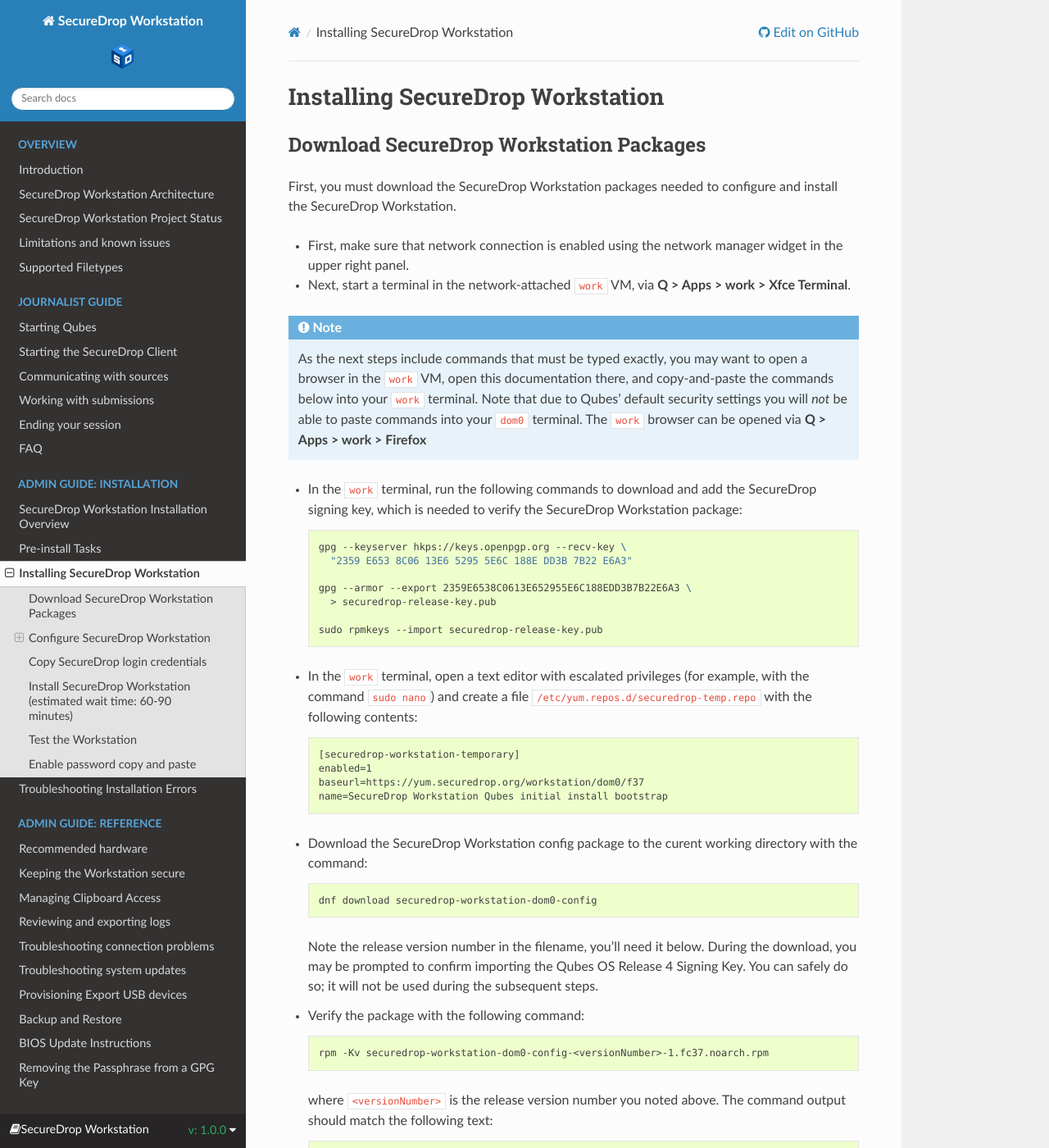
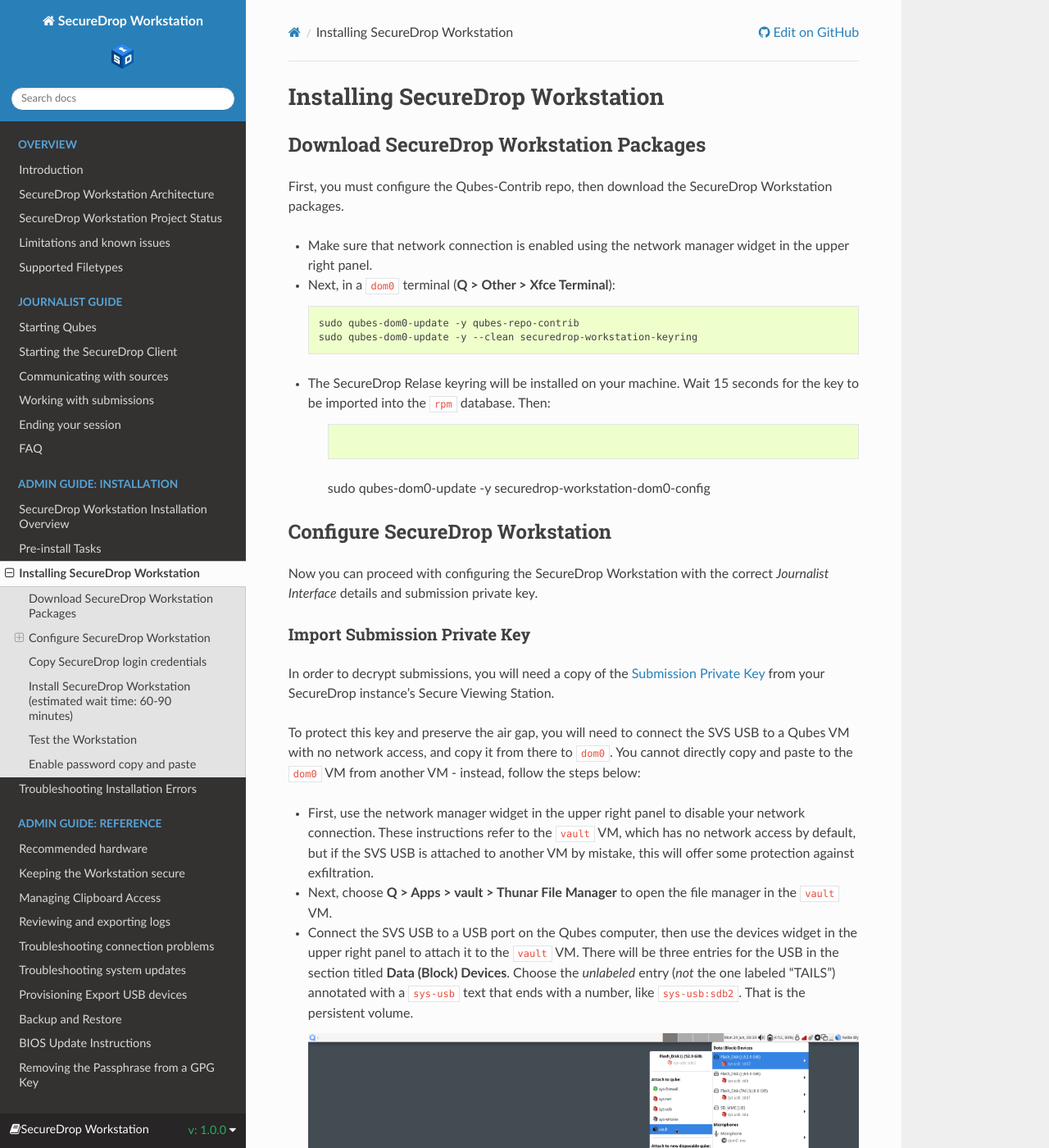
Before and after one commit to freedomofpress/securedrop-workstation-docs, a Sphinx documentation site: the page built from docs/admin/install/install.rst, in a window 1280 px wide and 1400 px high. Shown: the whole window at 82% size. Built offline with Sphinx 7.4.7 and the Read the Docs theme 3.1.0, drawn with Linux system fonts in a browser that asks for light colours; some of the changed text lies outside the part shown.

Commit message:
Update installation instructions for keyring and Qubes-Contrib

```diff
--- a/docs/admin/install/install.rst
+++ b/docs/admin/install/install.rst
@@ -6,94 +6,22 @@
 Download SecureDrop Workstation Packages
 ~~~~~~~~~~~~~~~~~~~~~~~~~~~~~~~~~~~~~~~~
 
-First, you must download the SecureDrop Workstation packages needed to configure and install the SecureDrop Workstation.
+First, you must configure the Qubes-Contrib repo, then download the SecureDrop Workstation packages.
 
-- First, make sure that network connection is enabled using the network manager widget in the upper right panel.
+- Make sure that network connection is enabled using the network manager widget in the upper right panel.
 
-- Next, start a terminal in the network-attached ``work`` VM, via **Q > Apps > work > Xfce Terminal**.
-
-.. note:: As the next steps include commands that must be typed exactly, you may want to open a browser in the ``work`` VM, open this documentation there, and copy-and-paste the commands below into your ``work`` terminal. Note that due to Qubes' default security settings you will *not* be able to paste commands into your ``dom0`` terminal. The ``work`` browser can be opened via **Q > Apps > work > Firefox**
-
-- In the ``work`` terminal, run the following commands to download and add the SecureDrop signing key, which is needed to verify the SecureDrop Workstation package:
+- Next, in a ``dom0`` terminal (**Q > Other > Xfce Terminal**):
 
   .. code-block:: sh
 
-    gpg --keyserver hkps://keys.openpgp.org --recv-key \
-      "2359 E653 8C06 13E6 5295 5E6C 188E DD3B 7B22 E6A3"
+    sudo qubes-dom0-update -y qubes-repo-contrib
+    sudo qubes-dom0-update -y --clean securedrop-workstation-keyring
 
-    gpg --armor --export 2359E6538C0613E652955E6C188EDD3B7B22E6A3 \
-      > securedrop-release-key.pub
-
-    sudo rpmkeys --import securedrop-release-key.pub
-
-- In the ``work`` terminal, open a text editor with escalated privileges (for example, with the command ``sudo nano``) and create a file ``/etc/yum.repos.d/securedrop-temp.repo`` with the following contents:
-
-  .. code-block:: none
-
-    [securedrop-workstation-temporary]
-    enabled=1
-    baseurl=https://yum.securedrop.org/workstation/dom0/f37
-    name=SecureDrop Workstation Qubes initial install bootstrap
-
-- Download the SecureDrop Workstation config package to the curent working directory with the command:
-
-  .. code-block:: sh
-
-    dnf download securedrop-workstation-dom0-config
-
-  Note the release version number in the filename, you'll need it below. During the download, you may be prompted to confirm importing the Qubes OS Release 4 Signing Key. You can safely do so; it will not be used during the subsequent steps.
-
-- Verify the package with the following command:
-
-  .. code-block:: sh
-
-    rpm -Kv securedrop-workstation-dom0-config-<versionNumber>-1.fc37.noarch.rpm
-
-  where ``<versionNumber>`` is the release version number you noted above. The command output should match the following text:
-
-  .. code-block:: none
-
-    securedrop-workstation-dom0-config-<versionNumber>-1.fc37.noarch.rpm:
-      Header V4 RSA/SHA512 Signature, key ID 7b22e6a3: OK
-      Header SHA256 digest: OK
-      Header SHA1 digest: OK
-      Payload SHA256 digest: OK
-      MD5 digest: OK
-
-
-- If the package verification was successful, in the ``dom0`` terminal, run the following command to transfer the RPM package to dom0:
-
-  .. code-block:: sh
-
-    qvm-run --pass-io work \
-      "cat /home/user/securedrop-workstation-dom0-config-<versionNumber>-1.fc37.noarch.rpm" \
-      > securedrop-workstation.rpm
-
-- Verify that the RPM was transferred correctly by running the following commands:
-
-  - in the ``work`` terminal:
+- The SecureDrop Relase keyring will be installed on your machine. Wait 15 seconds for the key to be imported into the ``rpm`` database. Then:
 
     .. code-block:: sh
 
-      sha256sum securedrop-workstation-dom0-config-<versionNumber>-1.fc37.noarch.rpm
-
-  - in the ``dom0`` terminal:
-
-    .. code-block:: sh
-
-      sha256sum securedrop-workstation.rpm
-
-  If the hash output for both files matches, the RPM was transferred successfully.
-
-- Install the RPM using the following command in the ``dom0`` terminal:
-
-    .. code-block:: sh
-
-      sudo dnf install securedrop-workstation.rpm
-
-  When prompted, type **Y** and **Enter** to install the package.
-
-- Shut down the ``work`` VM using the Qube widget in the top-right panel.
+    sudo qubes-dom0-update -y securedrop-workstation-dom0-config
 
 Configure SecureDrop Workstation
 ~~~~~~~~~~~~~~~~~~~~~~~~~~~~~~~~
```
